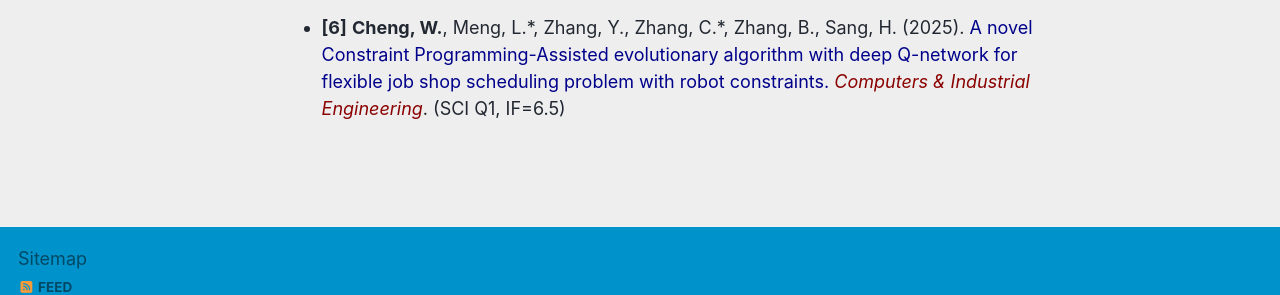
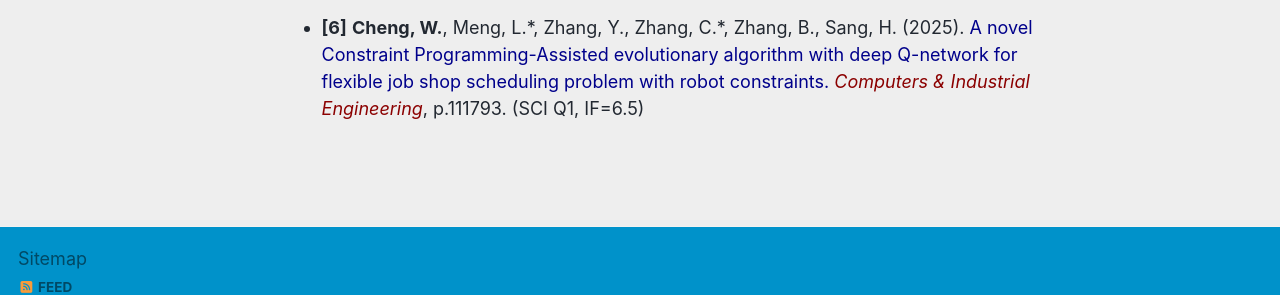
Before and after one commit to cwylcu080903/cwylcu080903.github.io, a Jekyll site: the page built from _pages/about.md, in a window 1280 px wide and 900 px high, scrolled down 746 px. Shown: the part 536-831 px from the top of the window. Built offline with Jekyll 4.4.1, drawn with Linux system fonts in a browser that asks for light colours; some web fonts are replaced; a script bundle is joined from its source files by our own code; library files that are not in the unit come from our copies.

Commit message:
Update about.md

```diff
--- a/_pages/about.md
+++ b/_pages/about.md
@@ -27,4 +27,4 @@ Journal Publications
 
 - **[5]** **Cheng, W.**, Meng, L.*, Zhang, B., Gao, K., & Sang, H. (2025). <span style="color: #00008B;">Collaborative Multi-CP Model and Meta-Feedback Learning-Assisted Matheuristic for Solving the Flexible Job Shop Scheduling Problem with Sequence-Dependent Setup Times.</span> <i style="color: #8B0000;">Swarm and Evolutionary Computation</i>, 99, 102173. (SCI Q1, IF=8.5)
 
-- **[6]** **Cheng, W.**, Meng, L.\*, Zhang, Y., Zhang, C.\*, Zhang, B., Sang, H. (2025). <span style="color: #00008B;">A novel Constraint Programming-Assisted evolutionary algorithm with deep Q-network for flexible job shop scheduling problem with robot constraints.</span> <i style="color: #8B0000;">Computers & Industrial Engineering</i>. (SCI Q1, IF=6.5)
+- **[6]** **Cheng, W.**, Meng, L.\*, Zhang, Y., Zhang, C.\*, Zhang, B., Sang, H. (2025). <span style="color: #00008B;">A novel Constraint Programming-Assisted evolutionary algorithm with deep Q-network for flexible job shop scheduling problem with robot constraints.</span> <i style="color: #8B0000;">Computers & Industrial Engineering</i>, p.111793. (SCI Q1, IF=6.5)
```
